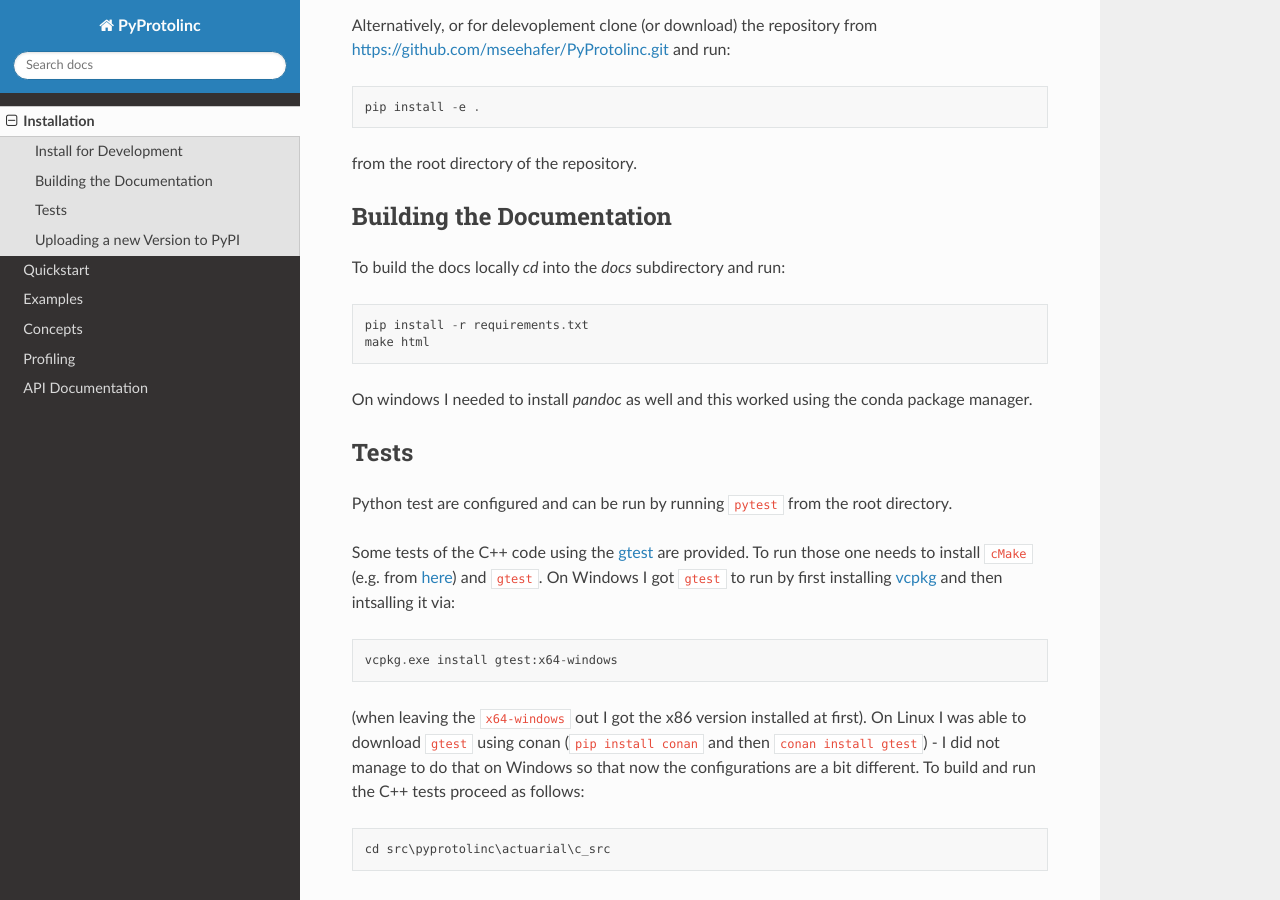
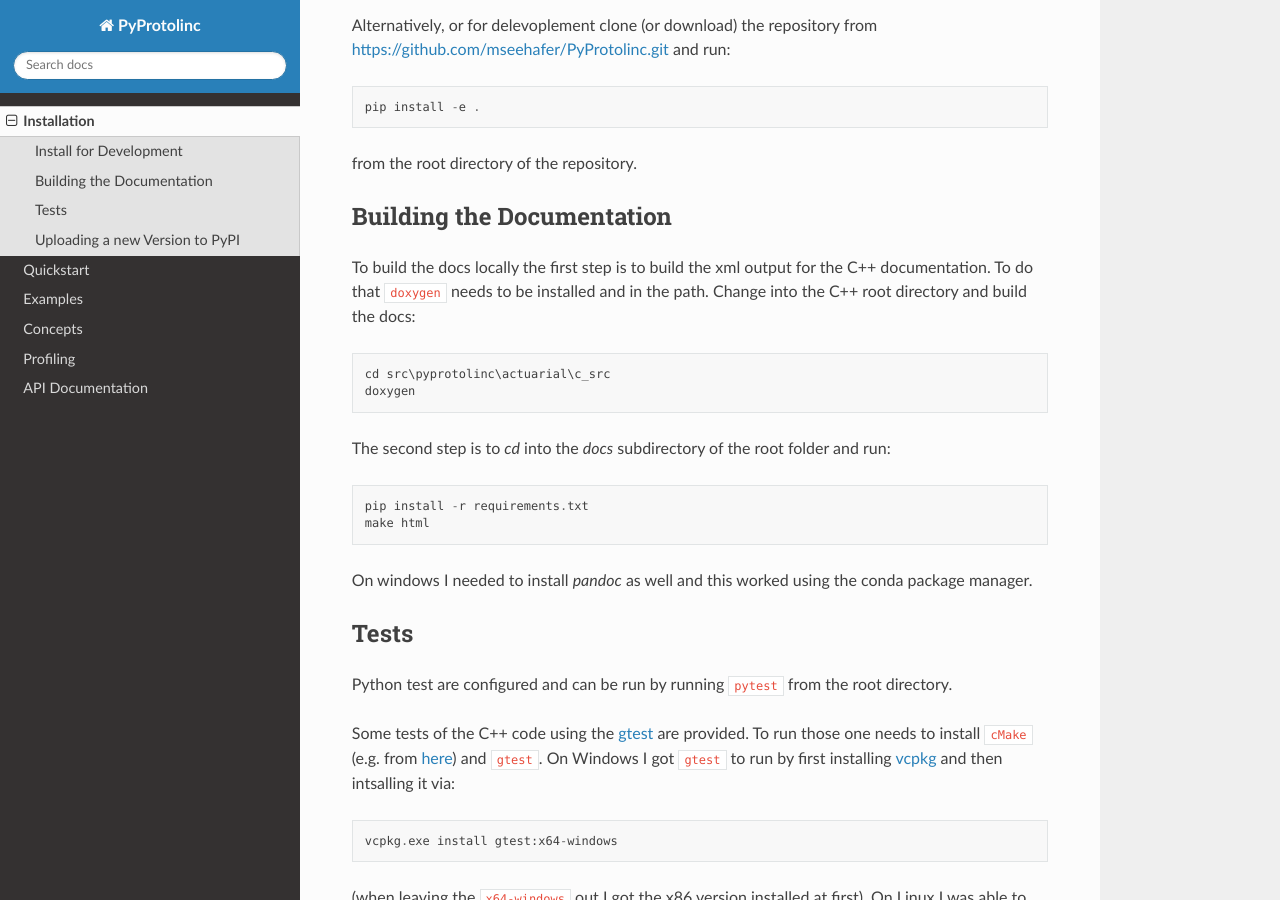
Before and after one commit to mseehafer/PyProtolinc, a Sphinx documentation site: the page built from docs/source/usage/installation.rst, in a window 1280 px wide and 900 px high, scrolled down 317 px. Built offline with Sphinx 7.4.7 and the Read the Docs theme 2.0.0, drawn with Linux system fonts in a browser that asks for light colours; pages that are not in the unit, such as notebooks, are missing from menus.

Commit message:
Update docs on building the docs

```diff
--- a/docs/source/usage/installation.rst
+++ b/docs/source/usage/installation.rst
@@ -22,12 +22,19 @@
 Building the Documentation
 ----------------------------
 
-To build the docs locally *cd* into the *docs* subdirectory and run::
+To build the docs locally the first step is to build the xml output for the C++ documentation. To do that ``doxygen``
+needs to be installed and in the path. Change into the C++ root directory and build the docs::
+
+  cd src\pyprotolinc\actuarial\c_src
+  doxygen
+
+The second step is to *cd* into the *docs* subdirectory of the root folder and run::
 
   pip install -r requirements.txt
   make html
 
 On windows I needed to install *pandoc* as well and this worked using the conda package manager.
+
 
 Tests
 ----------
```
